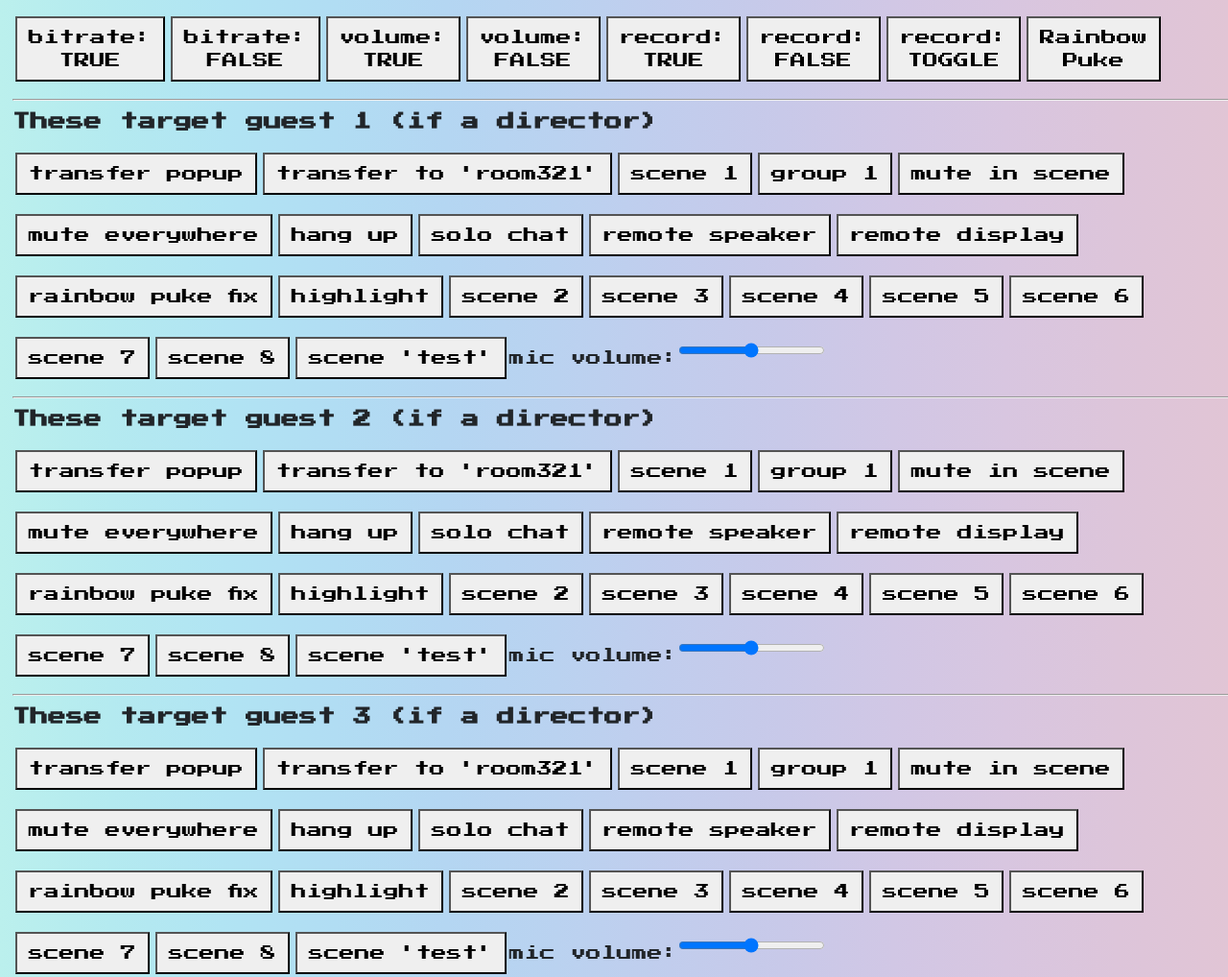
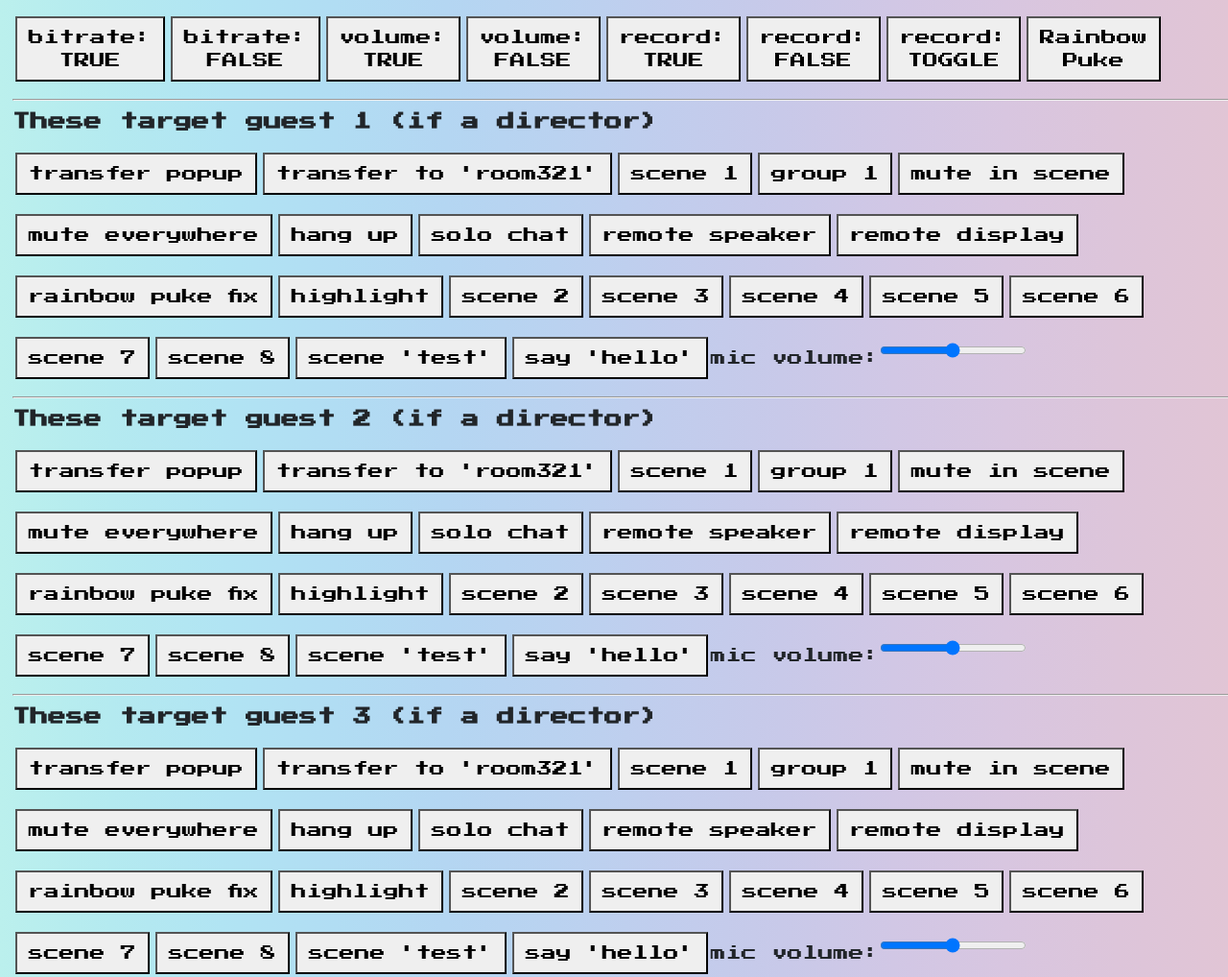
Before and after one commit to steveseguin/Companion-Ninja, a plain HTML site: page index.html in a window 1280 px wide. Shown: the part 589-1607 px from the top of the page at 96% size. Drawn offline with Linux system fonts and the light colour scheme.

Commit message:
Update index.html

```diff
--- a/index.html
+++ b/index.html
@@ -234,8 +234,6 @@ function loadSelfCommands(){
 	commands.volume = function(value){sendMessage(JSON.stringify({"action":"volume","value":value}))};
 
 	commands.record = function(value){sendMessage(JSON.stringify({"action":"record","value":value}))};
-
-
 
 	commands.sayHello = function(value){sendMessage(JSON.stringify({"action":"sendChat","value":"Hello"}))};
 
@@ -493,6 +491,10 @@ function loadGuestCommands(guestid){
 	button.onclick = function(){sendGuestCommand(guestid, "addScene", 'test');};   // specifying a custom scene; it needs to be active for this to work..
 	container.appendChild(button);
 
+	var button = document.createElement("button");
+	button.innerHTML = "say 'hello'";
+	button.onclick = function(){sendGuestCommand(guestid, "sendChat", 'hello');};   // specifying a custom scene; it needs to be active for this to work..
+	container.appendChild(button);
 
 	var input = document.createElement("label");
 	input.innerHTML = "mic volume:";
```
